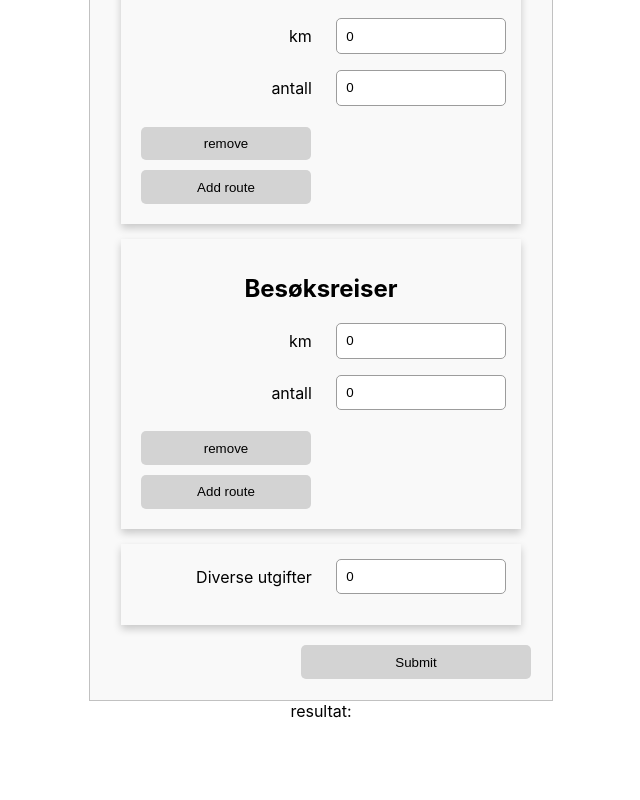
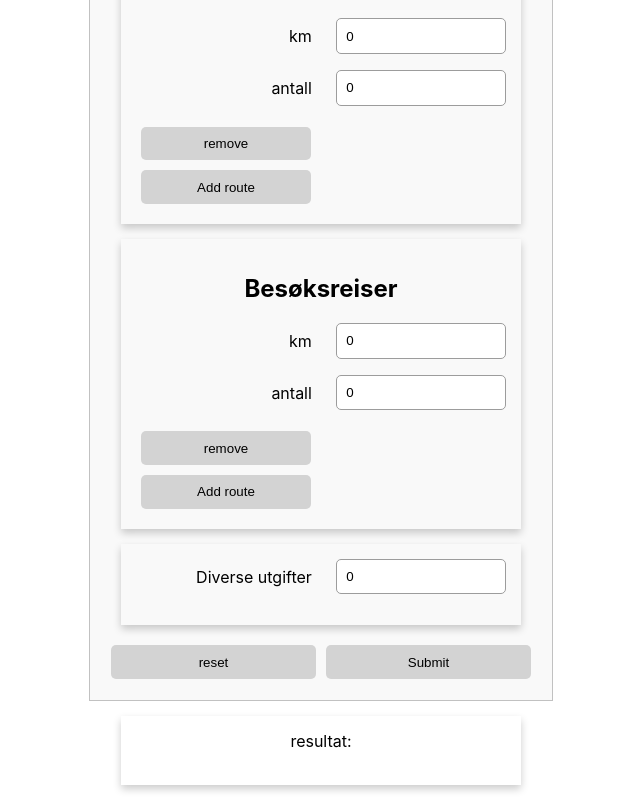
Before and after one commit to andrebl8/reisefradrag-beregner, a React (Create React App) app: page / in a window 1280 px wide. Shown: the part 262-1062 px from the top of the page, without its empty margins (319-959 px from the left). Before the commit the page ends 1002 px from the top, so only its background shows below. Built offline with nearby package versions, Linux system fonts and the light colour scheme.

Commit message:
A bit of styling and added reset button

```diff
--- a/src/components/Calculation/Calculation.tsx
+++ b/src/components/Calculation/Calculation.tsx
@@ -1,16 +1,17 @@
 import React from 'react';
 
 import { useCalculationContext } from '../../context/calculationContext';
+import Card from '../Card/Card';
+import './style.scss';
 
 export default function Calculation() {
-  const test = useCalculationContext();
-
-  const { calculation } = test;
-  console.log(calculation);
+  const { calculation } = useCalculationContext();
 
   return (
-    <div>
-      resultat: <h3>{calculation?.reisefradrag}</h3>
+    <div className="calculatonResultWrapper">
+      <Card>
+        resultat: <h3>{calculation?.reisefradrag}</h3>
+      </Card>
     </div>
   );
 }
--- /dev/null
+++ b/src/components/Calculation/style.scss
@@ -0,0 +1,4 @@
+.calculatonResultWrapper {
+    display: flex;
+    justify-content: space-around;
+}
--- a/src/components/Form/FormContainer.tsx
+++ b/src/components/Form/FormContainer.tsx
@@ -1,3 +1,4 @@
+/* eslint-disable react/button-has-type */
 /* eslint-disable jsx-a11y/label-has-associated-control */
 import {
   Formik,
@@ -36,7 +37,6 @@ export default function FormContainer() {
           values: IFormValues,
           { setSubmitting }: FormikHelpers<IFormValues>
         ) => {
-          console.log(values);
           setSubmitting(false);
           postCalculation(values);
         }}
@@ -111,7 +111,6 @@ export default function FormContainer() {
                 )}
               </FieldArray>
             </Card>
-
             <Card>
               <h2>Besøksreiser</h2>
               <FieldArray name="besoeksreiser">
@@ -180,7 +179,6 @@ export default function FormContainer() {
                 )}
               </FieldArray>
             </Card>
-
             <Card>
               <div className="row">
                 <div className="col">
@@ -189,9 +187,14 @@ export default function FormContainer() {
                 </div>
               </div>
             </Card>
-            <button type="submit" disabled={loading}>
-              Submit
-            </button>
+            <div className="button-wrapper">
+              <button type="reset" disabled={loading}>
+                reset
+              </button>
+              <button type="submit" disabled={loading}>
+                Submit
+              </button>
+            </div>
           </Form>
         )}
       </Formik>
--- a/src/components/Form/style.scss
+++ b/src/components/Form/style.scss
@@ -9,6 +9,11 @@
   input {
     justify-content: flex-end;
   }
+}
+
+.button-wrapper {
+  display: flex;
+  flex-direction: row;
 }
 
 form {
```
Also changed, not shown: src/api/useReisefradrag.ts (+0 -8 lines).
